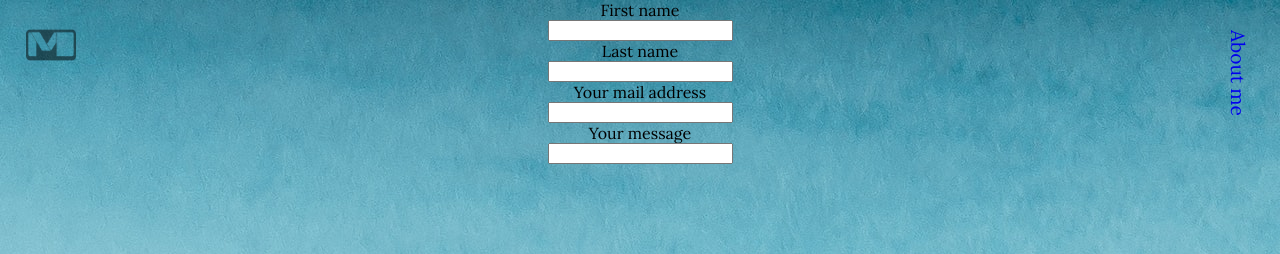
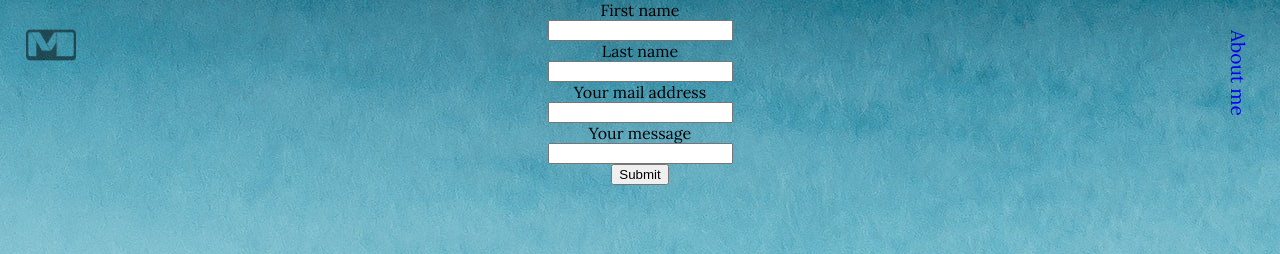
Before and after one commit to JeanSebastien130/ReactJS, a React (Create React App) app in the folder Project3/my_portfolio/: page /ReachMe in a window 1280 px wide. Shown: the top 254 px of the page. Built offline with nearby package versions, Linux system fonts and the light colour scheme.

Commit message:
submit button

```diff
--- a/Project3/my_portfolio/src/components/ReachMe.jsx
+++ b/Project3/my_portfolio/src/components/ReachMe.jsx
@@ -12,6 +12,7 @@ const ReachMe = () => {
       <input type="text" name="lastName" className="lastName" tabIndex="2"/>
       <label for="lastName">Your message</label>
       <input type="text" name="lastName" className="lastName" tabIndex="2"/>
+      <button type='submit'>Submit</button>
     </div>
   </div>
   );
```
